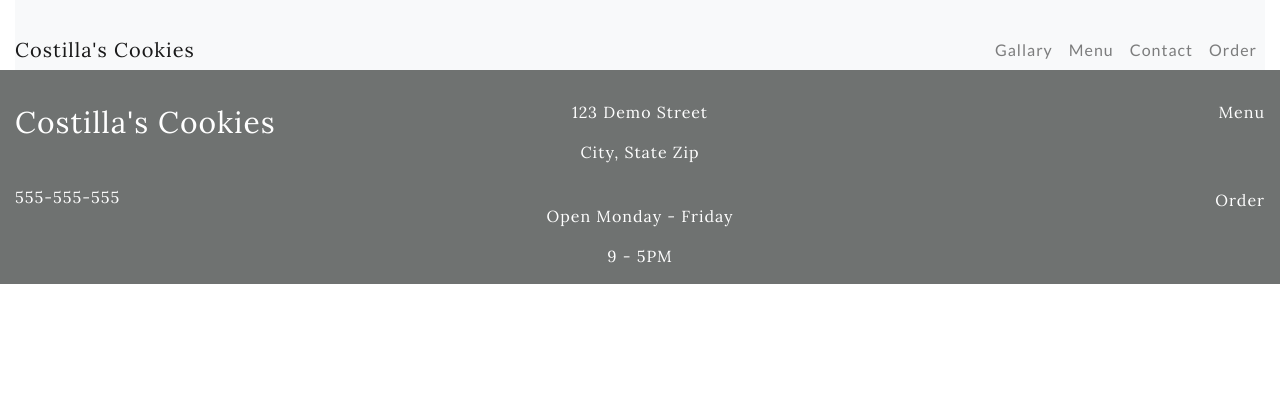
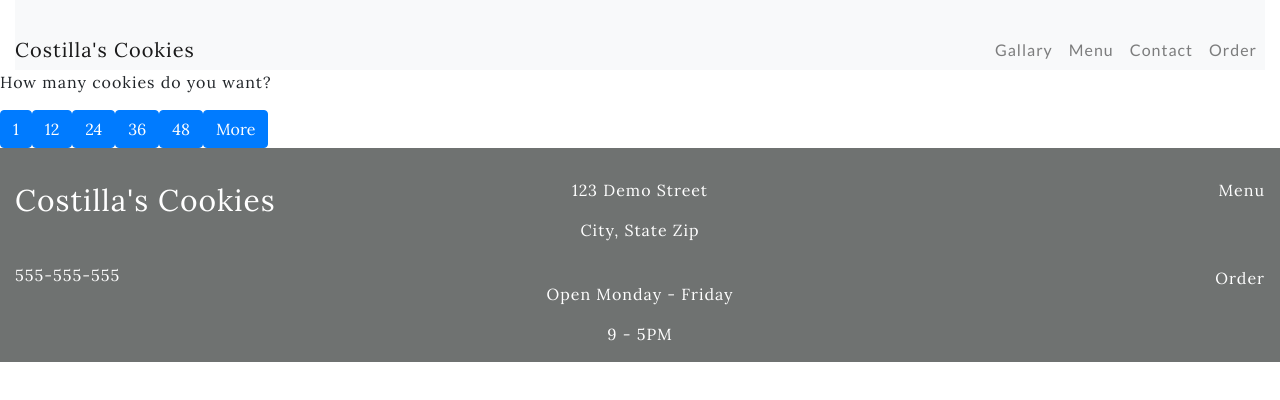
Before and after one commit to aroarick/costillascookies, a React (Create React App) app in the folder my-app/: page /cookieOrder in a window 1280 px wide. Shown: the top 400 px of the page. Built offline with nearby package versions, Linux system fonts and the light colour scheme.

Commit message:
order page completed and cookie order started

```diff
--- a/my-app/src/App.js
+++ b/my-app/src/App.js
@@ -4,6 +4,7 @@ import Home from "./components/home/home";
 import Menu from "./components/menu/menu";
 import Gallary from "./components/gallary/gallary";
 import Order from "./components/order/order";
+import cookieOrder from "./components/cookieOrder/cookieOrder";
 import Container from "react-bootstrap/Container";
 
 import Navigation from "./components/navigation/navigation";
@@ -23,6 +24,7 @@ function App() {
           <Route exact path="/menu" component={Menu} />
           <Route exact path="/gallary" component={Gallary} />
           <Route exact path="/order" component={Order} />
+          <Route exact path="/cookieOrder" component={cookieOrder} />
         </Switch>
         <Footer></Footer>
       </Router>
--- a/my-app/src/App.scss
+++ b/my-app/src/App.scss
@@ -89,11 +89,21 @@ body {
   border: 2px solid #6f7271;
   background: white;
   color: #6f7271;
+  font-size: 28px;
+  border-radius: 0px;
+  width: 100%;
+  height: 16.5em;
+  margin: 30px 0px 32px 0px;
 }
 .order-buttons:hover {
   border: 2px solid #6f7271;
   background: #6f7271;
   color: white;
+}
+
+// Cookie Order
+.order-questions {
+  text-align: center;
 }
 
 // Footer
--- /dev/null
+++ b/my-app/src/components/cookieOrder/cookieOrder.js
@@ -0,0 +1,24 @@
+import React from "react";
+import Row from "react-bootstrap/Row";
+import Col from "react-bootstrap/Col";
+import Button from "react-bootstrap/Button";
+
+function cookieOrder() {
+  return (
+    <>
+        <Row>
+            <p className="order-questions">How many cookies do you want?</p>
+        </Row>
+        <Row>
+            <Button className="order-cookies">1</Button>
+            <Button className="order-cookies">12</Button>
+            <Button className="order-cookies">24</Button>
+            <Button className="order-cookies">36</Button>
+            <Button className="order-cookies">48</Button>
+            <Button className="order-cookies">More</Button>
+        </Row>
+    </>
+  );
+}
+
+export default cookieOrder;
--- a/my-app/src/components/order/order.js
+++ b/my-app/src/components/order/order.js
@@ -11,11 +11,14 @@ function Order() {
                 <Button className="order-buttons">Kits</Button>
             </Col>
             <Col>
-                <Button className="order-buttons">Cookies</Button>
+                <Button href="/cookieOrder" className="order-buttons">Cookies</Button>
             </Col>
             <Col>
                 <Button className="order-buttons">Cakes</Button>
             </Col>
+        </Row>
+        <Row>
+
         </Row>
     </>
   );
```
